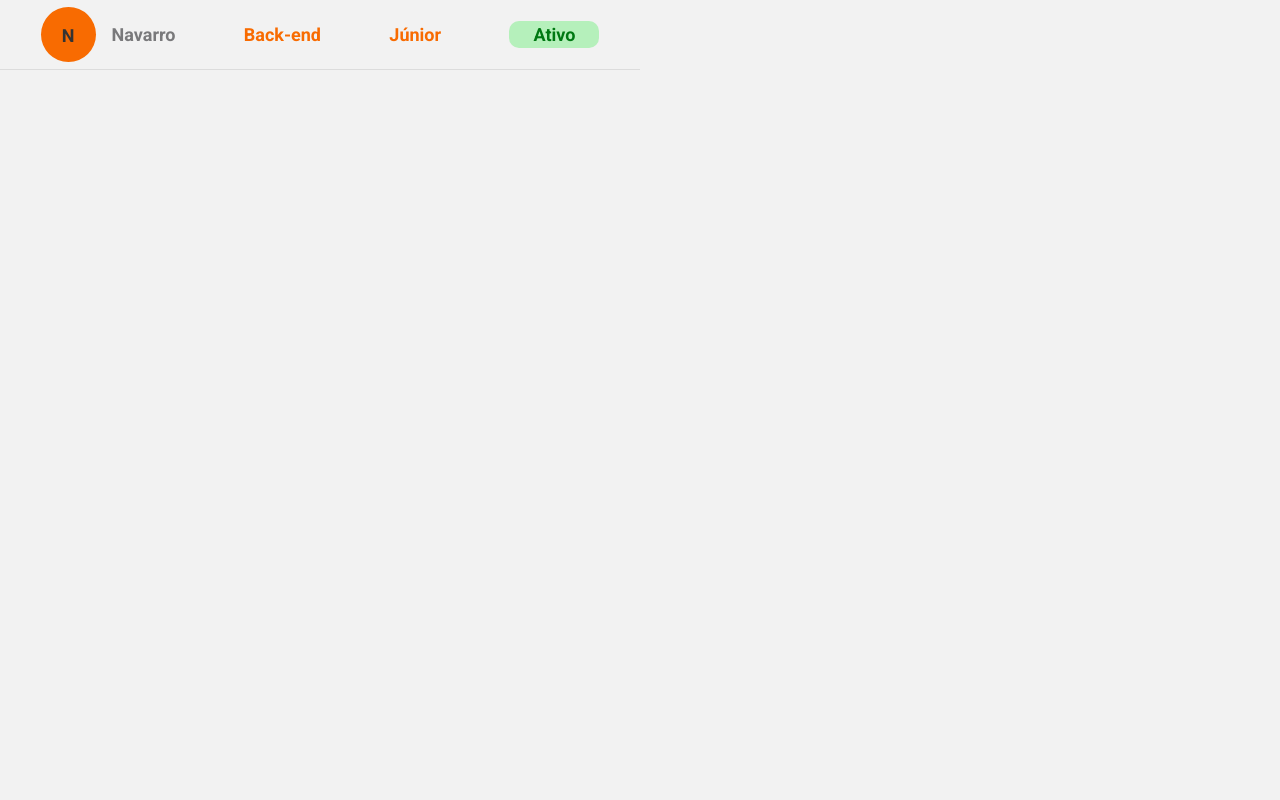
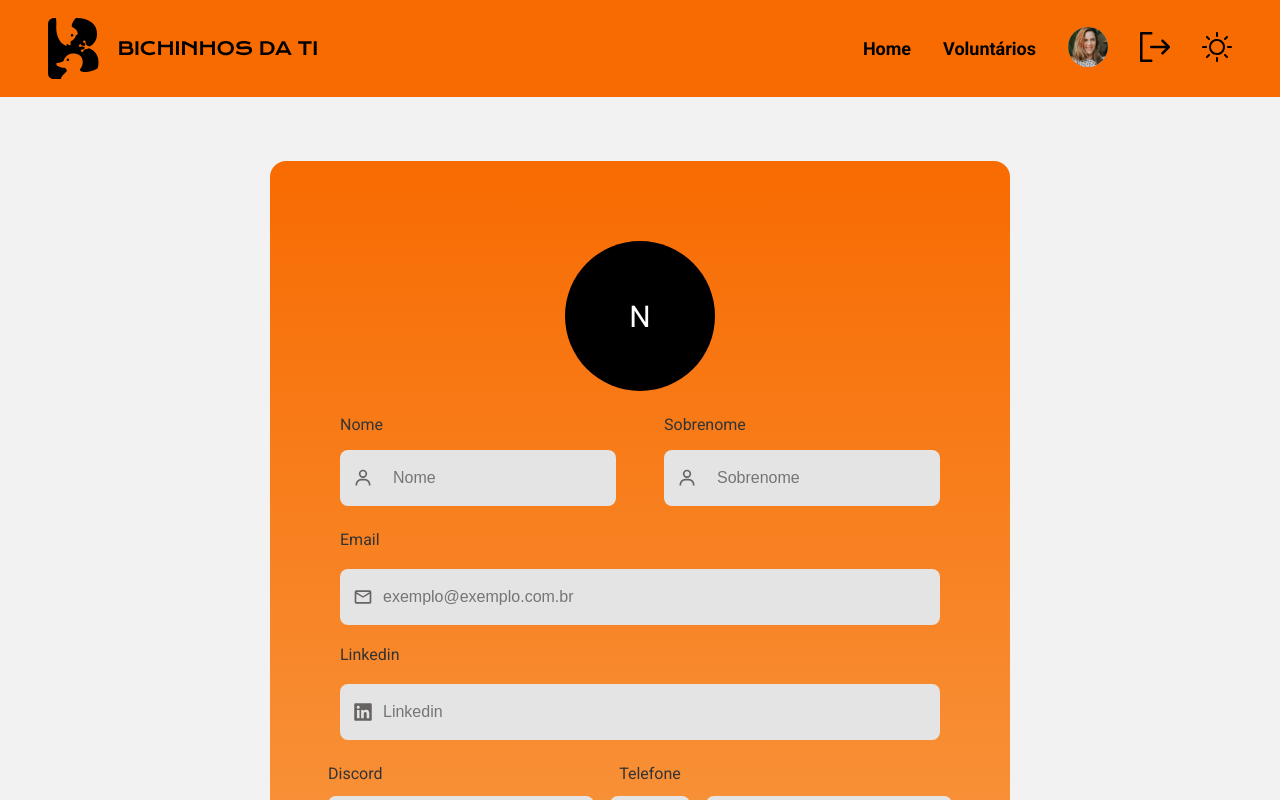
Before and after one commit to Capivara-s-Team/CapSync-Front-End, a React (Vite) app: page /volunteer-profile in a window 1280 px wide. Built offline with nearby package versions, Linux system fonts and the light colour scheme; a web font is replaced by a local one.

Commit message:
:sparkles: chore: update and add new areas

```diff
--- a/src/App.tsx
+++ b/src/App.tsx
@@ -2,17 +2,16 @@ import { BrowserRouter, Route, Routes } from "react-router-dom";
 
 import Home from "./pages/home/Home";
 import { Login } from "./pages/login/Login";
-import Profile from "./pages/profile/Profile";
-import Error from "./pages/error/ErrorPage";
-import ListVolunteers from "./pages/listVolunteers/ListVolunteers";
-import PasswordRecovery from "./pages/passwordRecovery/PasswordRecovery";
 import SignUp1 from "./pages/signUp1/SignUp1";
 import SignUp2 from "./pages/signUp2/SignUp2";
+import SignUp3 from "./pages/signUp3/SignUp3";
 
 import HomeLogged from "./pages/homeLogged/HomeLogged";
-
-import SignUp3 from "./pages/signUp3/SignUp3";
-
+import PasswordRecovery from "./pages/passwordRecovery/PasswordRecovery";
+import Profile from "./pages/profile/Profile";
+import { VolunteerProfile } from "./pages/VolunteerProfile/VolunteerProfile";
+import ListVolunteers from "./pages/listVolunteers/ListVolunteers";
+import Error from "./pages/error/ErrorPage";
 
 export default function App() {
   return (
@@ -22,13 +21,12 @@ export default function App() {
         <Route path="/login" element={<Login />} />
         <Route path="/signup1" element={<SignUp1 />} />
         <Route path="/signup2" element={<SignUp2 />} />
+        <Route path="/signup3" element={<SignUp3 />} />
 
         <Route path="/homelogged" element={<HomeLogged />} />
-
-        <Route path="/signup3" element={<SignUp3 />} />
-
         <Route path="/recovery" element={<PasswordRecovery />} />
         <Route path="/profile" element={<Profile />} />
+        <Route path="/volunteer-profile" element={<VolunteerProfile />} />
 
         <Route path="/list" element={<ListVolunteers />} />
         <Route path="/*" element={<Error />} />
--- /dev/null
+++ b/src/pages/VolunteerProfile/VolunteerProfile.styles.ts
@@ -0,0 +1,160 @@
+import styled from "styled-components";
+
+export const Container = styled.div`
+  width: 100%;
+  height: 100vh;
+  flex-direction: column;
+  display: flex;
+  overflow-x: hidden;
+
+`;
+
+export const Content = styled.div`
+  height: 100%;
+  width: 100%;
+  display: flex;
+  align-items: center;
+  flex-direction: column;
+  margin-top: 4rem;
+
+  .Card-content{
+    display: flex;
+    flex-direction: column;
+    justify-content: center;
+    align-items: center;
+    border-radius: 16px;
+    gap: 1.5rem;
+
+  form{
+    display: flex;
+    align-items: center;
+    justify-content: center;
+    flex-direction: column;
+    gap: 24px;
+    width: 600px;
+  }
+}
+  .circle {
+    width: 150px;
+    height: 150px;
+    background: #000;
+    border-radius: 50%;
+    display: flex;
+    justify-content: center;
+    align-items: center;
+    margin: 0 auto;
+    color: #fff;
+    font-size: 30px;
+  }
+
+  `;
+
+export const ContentInputs = styled.div``;
+
+export const InputName = styled.div`
+display: flex;
+gap: 3rem;
+width: 100%;
+
+div{
+  width: 100%;
+  label{
+    margin-bottom: 16px;
+    display: flex;
+  }
+}
+
+`;
+
+export const InfoArea = styled.div`
+display: flex;
+flex-direction: column;
+width: 100%;
+gap: 1.25rem;
+
+`;
+
+export const DiscordArea = styled.div`
+  display: flex;
+  align-items: center;
+  justify-content: center;
+  width: 100%;
+  gap: 1rem;
+
+  .title{
+    display: flex;
+    align-items: flex-start;
+    height: 32px;
+  }
+
+
+  .teste {
+    display: flex;
+    justify-content: center;
+    align-items: center;
+    gap: 16px;
+    .tele {
+      display: flex;
+      align-items: center;
+      justify-content: center;
+      flex-direction: column;
+      width: 100%;
+
+      div:nth-child(1) {
+        width: 80px;
+      }
+    }
+  }
+`;
+
+export const Stacks = styled.div`
+  display: flex;
+  flex-direction: column;
+  gap: 1rem;
+  width: 100%;
+
+  select{
+    width: 100%;
+    height: 50px;
+    border-radius: 8px;
+    border: 0;
+    padding: 0px 16px;
+  }
+`;
+
+export const TextInfoArea = styled.div`
+  display: flex;
+  flex-direction: column;
+  width: 100%;
+
+  gap: 1rem;
+  div{
+    display: flex;
+    flex-direction: column;
+    gap: 1rem;
+
+    textarea{
+      border: 0;
+      border-radius: 8px;
+      max-width: 600px;
+      min-height: 132px;
+    }
+
+
+  }
+`;
+
+export const SquadOptions = styled.div`
+  display: grid;
+  justify-content: center;
+  align-items: center;
+  grid-template-columns: repeat(2, 1fr);
+  gap: 1rem;
+
+  label{
+    letter-spacing: 0.125rem;
+    margin: 1rem 0px;
+    height: 24px;
+    text-align: justify;
+  }
+`;
--- /dev/null
+++ b/src/pages/VolunteerProfile/VolunteerProfile.tsx
@@ -0,0 +1,140 @@
+import { Field, Form, Formik } from "formik";
+import CardForms from "../../components/cardForms/CardForms";
+import NavbarMenuLogged from "../../components/navbarMenuLogged/NavbarMenuLogged";
+import { GlobalStyle } from "../../styles/globalStyles";
+import { Container, Content, InputName, InfoArea, DiscordArea, Stacks, ContentInputs, TextInfoArea, SquadOptions } from "./VolunteerProfile.styles";
+import { InputField } from "../../components/inputField/InputField";
+
+export function VolunteerProfile() {
+  const name = "Name";
+
+  const stacks = ["Reactjs", "Typescript", "Angular", "Java", "SpringBoot"];
+
+  const SquadInfo = [
+    {
+      name: "Em qual squad você gostaria de participar?",
+      value: ["front-end", "back-end"], // Alterado para um array
+    },
+    {
+      name: "Qual squad seria sua segunda opção?",
+      value: ["back-end", "front-end"], // Alterado para um array
+    },
+    {
+      name: "Tipo de voluntário",
+      value: ["Mentor", "Aprendiz", "Ambos"],
+    },
+    {
+      name: "Senioridade",
+      value: ["junior", "pleno"], // Alterado para um array
+    },
+    {
+      name: "Autodeclaração étnico-racial",
+      value: [] as string[], // Definido como um array vazio de strings
+    },
+    {
+      name: "Gênero",
+      value: [] as string[], // Definido como um array vazio de strings
+    },
+    {
+      name: "Você possui alguma deficiência?",
+      value: ["Sim", "Não"], // Adicionado novo item com 2 opções de checkbox
+    },
+  ];
+
+  return (
+    <Container>
+      <GlobalStyle />
+      <NavbarMenuLogged />
+      <Content>
+        <CardForms className="Card-content">
+          <div className="circle">
+            <p>{name.charAt(0)}</p>
+          </div>
+          <ContentInputs>
+            <Formik initialValues={{}} onSubmit={() => {}}>
+              <Form>
+                <InputName>
+                  <div>
+                    <label htmlFor="">Nome</label>
+                    <InputField id="a" type="text" name="teste" placeHolder="Nome" icon="User" />
+                  </div>
+                  <div>
+                    <label htmlFor="">Sobrenome</label>
+                    <InputField id="a" type="text" name="teste" placeHolder="Sobrenome" icon="User" />
+                  </div>
+                </InputName>
+                <InfoArea>
+                  <label htmlFor="">Email</label>
+                  <InputField id="a" type="text" name="teste" placeHolder="exemplo@exemplo.com.br" icon="Email" />
+                  <label htmlFor="">Linkedin</label>
+                  <InputField id="a" type="text" name="teste" placeHolder="Linkedin" icon="Linkedin" />
+                </InfoArea>
+                <DiscordArea>
+                  <div>
+                    <label htmlFor="" className="title">
+                      Discord
+                    </label>
+                    <InputField id="a" type="text" name="teste" placeHolder="Discord" icon="Discord" />
+                  </div>
+                  <div className="teste">
+                    <div className="tele">
+                      <label htmlFor="" className="title">
+                        Telefone
+                      </label>
+                      <InputField id="a" type="text" name="teste" placeHolder="+55" icon="Phone" />
+                    </div>
+                    <div>
+                      <label htmlFor="" className="title">
+                        &nbsp;
+                      </label>
+                      <InputField id="a" type="text" name="teste" placeHolder="(00) 99999-9999" />
+                    </div>
+                  </div>
+                </DiscordArea>
+                <Stacks>
+                  <label htmlFor="">Stacks</label>
+                  <Field name="Stacks" as="select">
+                    {stacks.map((value, index) => (
+                      <option key={index} value={value}>
+                        {value}
+                      </option>
+                    ))}
+                  </Field>
+                </Stacks>
+                <TextInfoArea>
+                  <div>
+                    <label htmlFor="">Por que você quer fazer parte da equipe Bichinhos da TI?</label>
+                    <textarea name="" id=""></textarea>
+                  </div>
+                  <div>
+                    <label htmlFor="">O que significa o trabalho voluntário na sua vida?</label>
+                    <textarea name="" id=""></textarea>
+                  </div>
+                </TextInfoArea>
+                <SquadOptions>
+                  {SquadInfo.map((item, index) => (
+                    <div key={index}>
+                      <label htmlFor="">{item.name}</label>
+                      {item.name === "Você possui alguma deficiência?" ? (
+                        <div>
+                          {item.value.map((option, idx) => (
+                            <label key={idx}>
+                              <Field type="checkbox" name="disability" value={option} />
+                              {option}
+                            </label>
+                          ))}
+                        </div>
+                      ) : (
+                        <InputField id="a" type="text" name="teste" placeHolder={item.name} icon="User" />
+                      )}
+                    </div>
+                  ))}
+                </SquadOptions>
+              </Form>
+            </Formik>
+          </ContentInputs>
+        </CardForms>
+      </Content>
+    </Container>
+  );
+}
```
